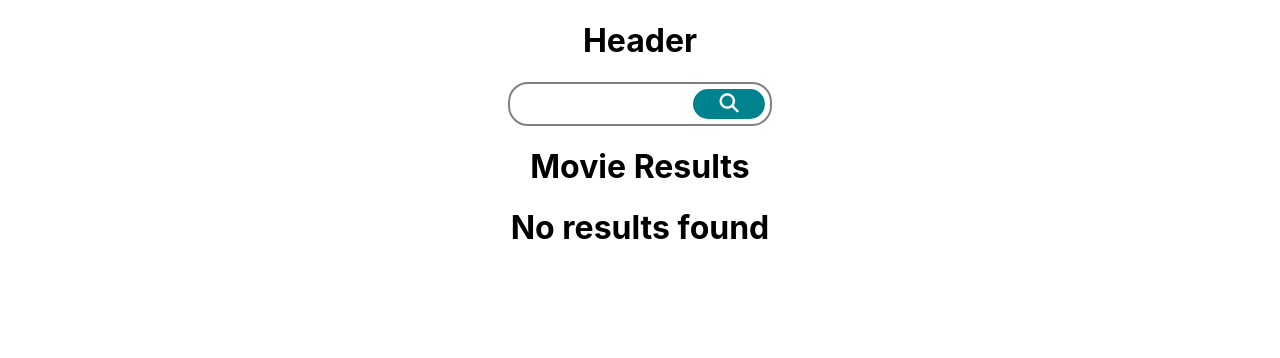
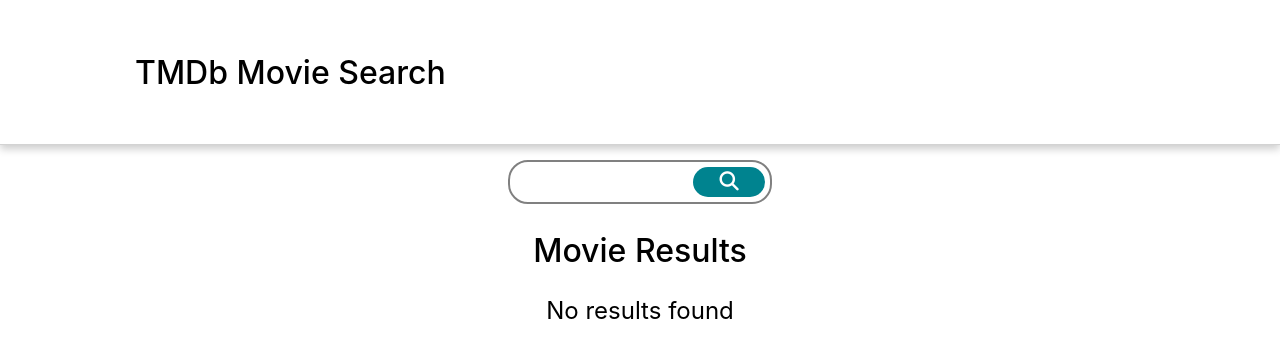
Before and after one commit to amgillenwater/movie-app-react, a React (Create React App) app: page / in a window 1280 px wide. Shown: the top 358 px of the page. Built offline with nearby package versions, Linux system fonts and the light colour scheme.

Commit message:
more styling

```diff
--- a/src/Components/Header.js
+++ b/src/Components/Header.js
@@ -1,8 +1,18 @@
 import React from 'react'
+import { Nav, NavHeader, NavCenter, NavRight, NavLeft, Title } from './styled.js'
+import SearchBar from './SearchBar'
 
 function Header () {
   return (
-    <h1>Header</h1>
+    <Nav>
+      <NavHeader>
+        <NavLeft>
+          <Title>TMDb Movie Search</Title>
+        </NavLeft>
+        <NavCenter />
+        <NavRight />
+      </NavHeader>
+    </Nav>
   )
 }
 
--- a/src/Components/MovieCard.js
+++ b/src/Components/MovieCard.js
@@ -1,11 +1,18 @@
 import React from 'react'
+import { Card, Circle, Description, Title, StyledImage } from './styled.js'
 
 const MovieCard = props => {
   const { key, title, overview, lang, rating, img } = props
 
   return (
     <>
-
+      <Card id={key}>
+        <Title>{title}</Title>
+        <Description>{overview}</Description>
+        <Circle>{rating}</Circle>
+        <Circle>{lang}</Circle>
+        <StyledImage src={`https://image.tmdb.org/t/p/w500${img}`} />
+      </Card>
     </>
   )
 }
--- a/src/Components/MovieResults.js
+++ b/src/Components/MovieResults.js
@@ -1,14 +1,15 @@
 import React from 'react'
 import MovieCard from './MovieCard'
+import { Header, Title } from './styled.js'
 
 function MovieResults ({ data }) {
   return (
     <>
-      <h1>Movie Results</h1>
+      <Title>Movie Results</Title>
       {!data
-        ? (<h1>No results found</h1>)
+        ? (<Header>No results found</Header>)
         : (<div>
-          <h1>Results:</h1>
+          <Header>Results:</Header>
           {/* loop over results and generate movie card here */}
 
           <br />
@@ -26,7 +27,7 @@
           }
           )}
 
-           </div>
+        </div>
         )}
     </>
   )
--- a/src/Components/SearchBar.js
+++ b/src/Components/SearchBar.js
@@ -6,6 +6,7 @@
 const SearchBar = () => {
   const [userInput, setUserInput] = useState('')
   const [result, setResult] = useState()
+  const [count, setCount] = useState(0)
 
   // styled components
 
--- a/src/Components/styled.js
+++ b/src/Components/styled.js
@@ -27,10 +27,84 @@
     font-size: 1.2rem;
     width: 30%;
     border-radius: 20px;
+`
+
+export const Wrapper = styled.div`
+    position: relative;
+    display: flex;
+    max-width: 100vw;
+    height: auto;
+    justify-content: center;
+
+`
+export const Card = styled.div`
+    background-color: white;
+    margin: 15px;
+    outline: 1px solid black;
+    display: flex;
+    box-shadow: 0 4px 8px 0 rgba(0,0,0,0.2);
+    transition: 0.3s;
+    max-width: 90vw;
+`
+export const Title = styled.h2`
+    color: #000000;
+    font-weight: 500;
+    font-size: 2rem;
+`
+export const Header = styled.h2`
+    color: #000000;
+    font-weight: 400;
+    font-size: 1.5rem;
+`
+export const Circle = styled.div`
+    background-color: #00838f;
+    text-align: center;
+    color: #ffffff;
+    font-weight: 300;
+    margin: 6px 0;
+    width: 40px;
+    height: 40px;
+    line-height: 40px;
+    border-radius: 50%;
+`
+export const Description = styled.p`
+    color: #000000;
+    font-weight: 300;
+    font-size: 1.2rem;
+`
+export const StyledImage = styled.img`
+    width: 30%;
+    margin: 10 px;
+`
+
+export const Nav = styled.div`
+  border-bottom: 1px solid lightgray;
+  margin-bottom: 15px;
+  max-width: 100vw;
+  box-shadow: 0 4px 8px 0 rgba(0,0,0,0.2);
 
 `
 
-export const Wrapper = styled.div`
-    display: flex;
-    justify-content: center;
+export const NavHeader = styled.div`
+  max-width: 1010px;
+  padding: 26px 20px;
+  width: 100%;
+  display: flex;
+  align-items: center;
+  margin: 0 auto;
 `
+
+export const NavLeft = styled.div`
+  width: 33.333%;
+  text-align: left;
+`
+
+export const NavCenter = styled.div`
+  width: 33.333%;
+  text-align: center;
+`
+
+export const NavRight = styled.div`
+  width: 33.333%;
+  text-align: right;
+`
```
